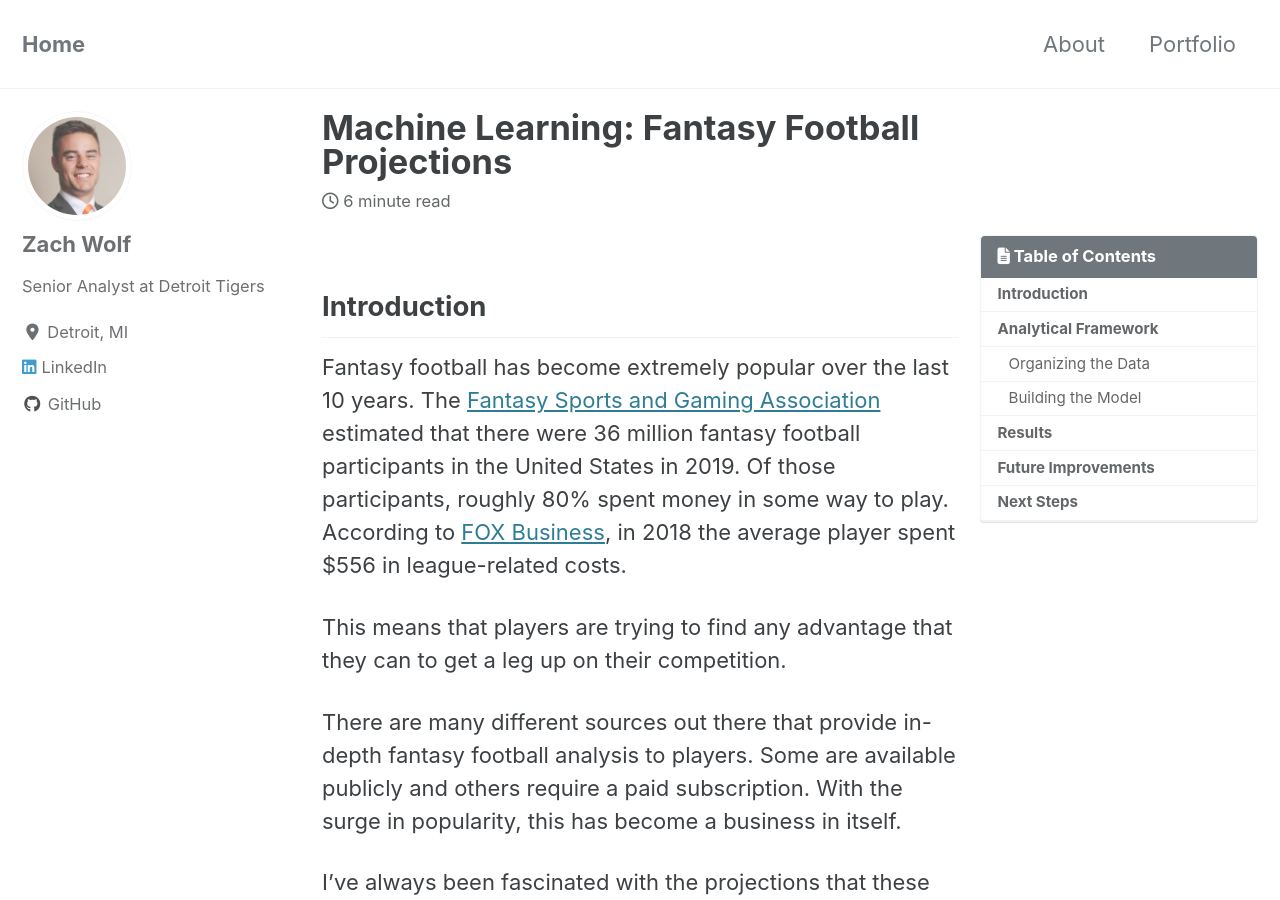
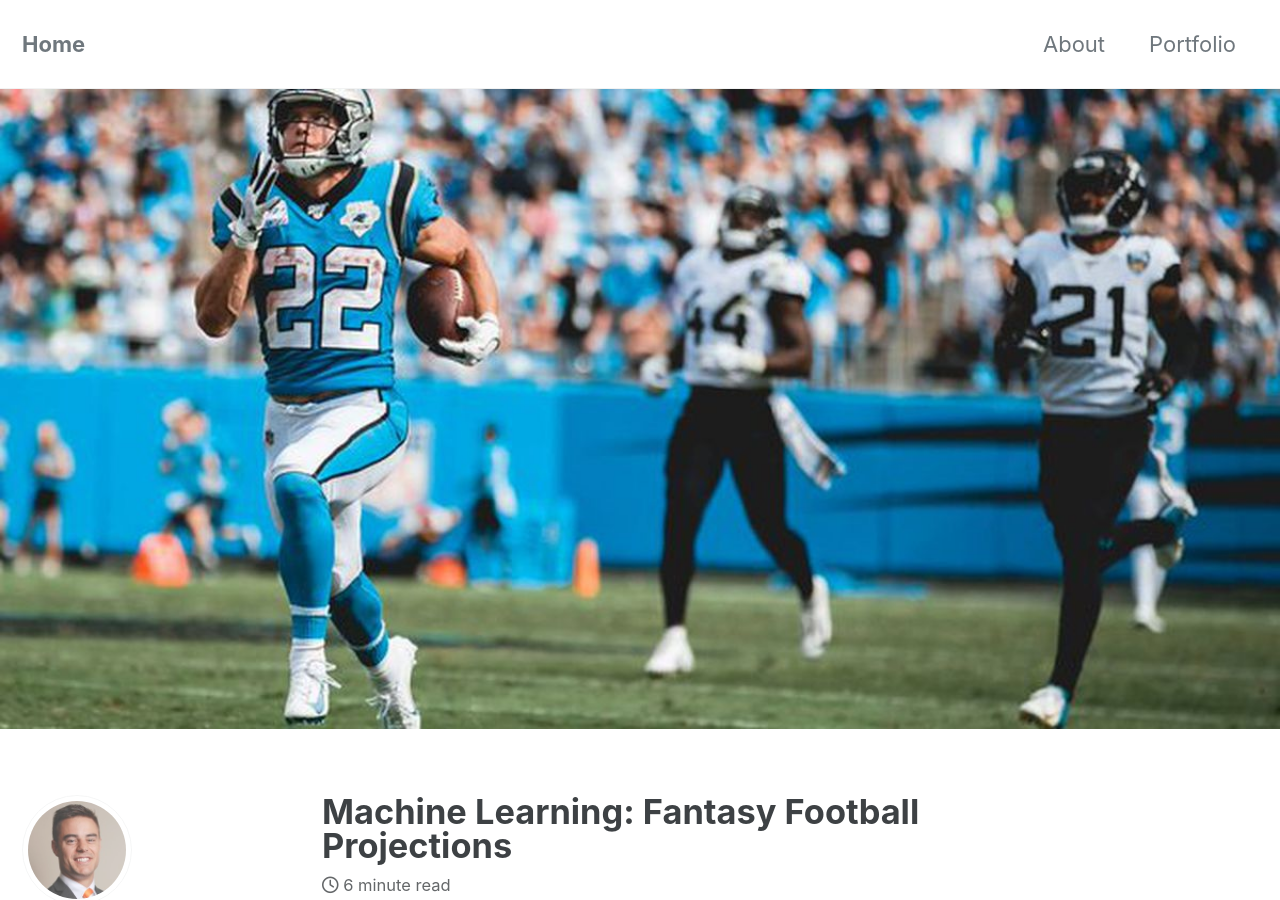
Before and after one commit to zach-wolf/zach-wolf.github.io, a Jekyll site: the page built from _posts/2020-04-28-fantasyfootball.md, in a window 1280 px wide and 900 px high. Built offline with Jekyll 4.4.1, drawn with Linux system fonts in a browser that asks for light colours; cached includes are drawn as plain includes; nearby versions of some CDN libraries.

```diff
--- a/_posts/2020-04-28-fantasyfootball.md
+++ b/_posts/2020-04-28-fantasyfootball.md
@@ -7,6 +7,8 @@ toc_sticky: true
 toc_label: "Table of Contents"
 tags: [machine learning, data science, regression, R]
 excerpt: "Using machine learning algorithms to predict 2020 fantasy football point totals."
+header:
+  image: "/images/fantasyfootball/mccaffrey.jpeg"
 ---
 
 ## Introduction
```
Also changed, not shown: images/fantasyfootball/mccaffrey.jpeg (added).
